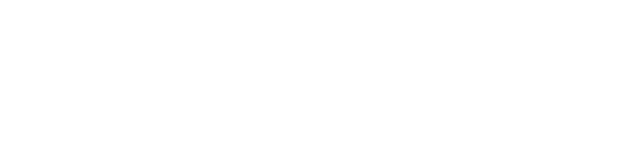
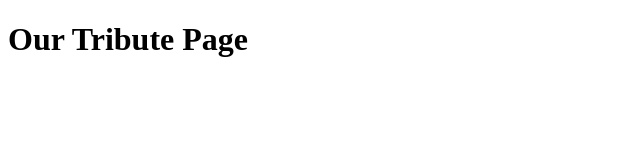
Before and after one commit to JakariaJishan/microverse-tribute-page, a plain HTML site: page index.html in a window 1280 px wide. Shown: the whole page, without its empty margins (0-640 px from the left). Drawn offline with Linux system fonts and the light colour scheme.

Commit message:
first 2 done

```diff
--- a/index.html
+++ b/index.html
@@ -8,7 +8,9 @@
 
   <body>
     <script src="https://cdn.freecodecamp.org/testable-projects-fcc/v1/bundle.js"></script>
-
+    <main id="mail">
+      <h1 id="title">Our Tribute Page</h1>
+    </main>
 
     <script src="js/index.js"></script>
   </body>
```
